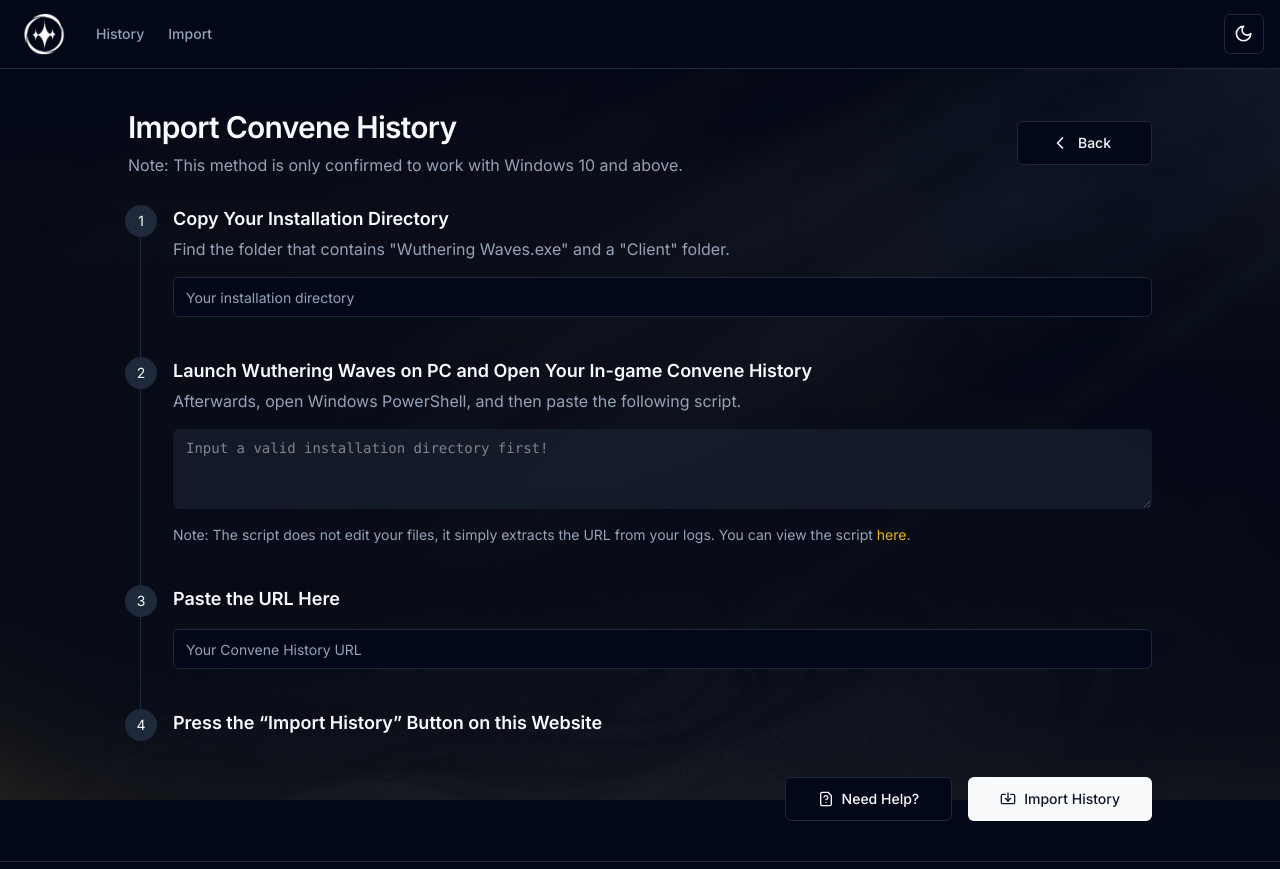
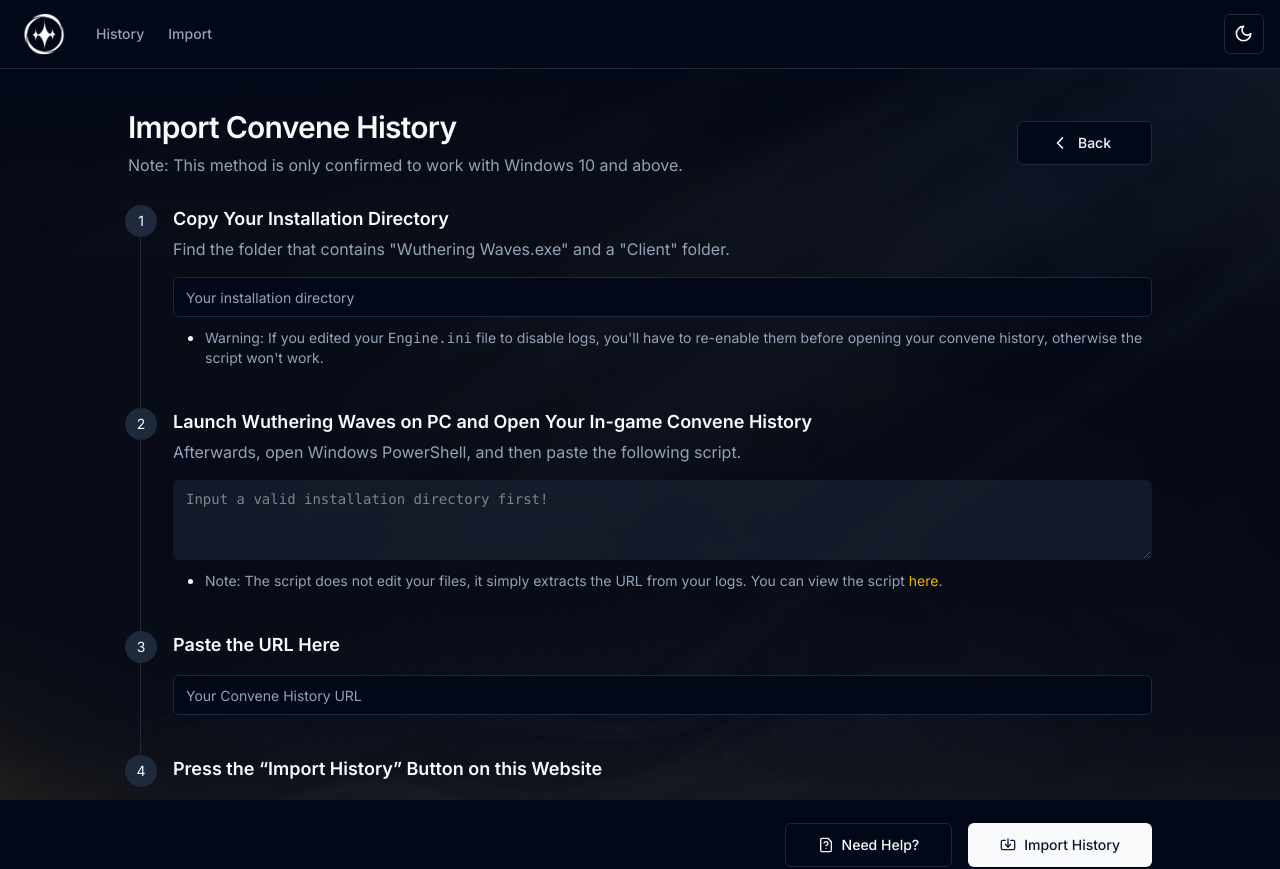
Before and after one commit to Luzefiru/wuwatracker, a Next.js app: page /import in a window 1280 px wide. Shown: the top 869 px of the page. Built offline with nearby package versions, Linux system fonts and the light colour scheme; what @shrutibalasa/tailwind-grid-auto-fit would draw is missing.

Commit message:
fix: add warning tip for those who disabled their logs for the import section

```diff
--- a/src/components/convenes/import-tutorial.tsx
+++ b/src/components/convenes/import-tutorial.tsx
@@ -98,6 +98,16 @@ export function ImportTutorial({ redirectToHistory }: Props) {
                   onBlur={(e) => setGamePath(e.target.value)}
                 />
               </div>
+              <ul className="flex flex-col gap-2 md:ps-8 md:list-disc mt-2 mb-4">
+                <li>
+                  <p className="text-sm font-normal text-muted-foreground">
+                    Warning: If you edited your <code>Engine.ini</code> file to
+                    disable logs, you&apos;ll have to re-enable them before
+                    opening your convene history, otherwise the script
+                    won&apos;t work.
+                  </p>
+                </li>
+              </ul>
             </li>
             <li className="mb-10 ms-8">
               <span className="absolute -start-4 bg-accent rounded-full w-8 h-8 p-3 flex justify-center items-center">
@@ -144,9 +154,11 @@ export function ImportTutorial({ redirectToHistory }: Props) {
                   </TooltipContent>
                 </Tooltip>
               </div>
-              <p className="my-4 text-sm font-normal text-muted-foreground">
-                Note: The script does not edit your files, it simply extracts
-                the URL from your logs. You can view the script{" "}
+              <ul className="flex flex-col gap-2 md:ps-8 md:list-disc mt-2 mb-4">
+                <li>
+                  <p className="text-sm font-normal text-muted-foreground">
+                    Note: The script does not edit your files, it simply
+                    extracts the URL from your logs. You can view the script{" "}
                     <Link
                       className="text-yellow-500 hover:text-yellow-600"
                       href="https://gist.github.com/Luzefiru/19c0759bea1b9e7ef480bb39303b3f6c"
@@ -155,6 +167,8 @@ export function ImportTutorial({ redirectToHistory }: Props) {
                     </Link>
                     .
                   </p>
+                </li>
+              </ul>
             </li>
             <li className="mb-10 ms-8">
               <span className="absolute -start-4 bg-accent rounded-full w-8 h-8 p-3 flex justify-center items-center">
```
Lines whose indentation alone changed are shown as unchanged.
